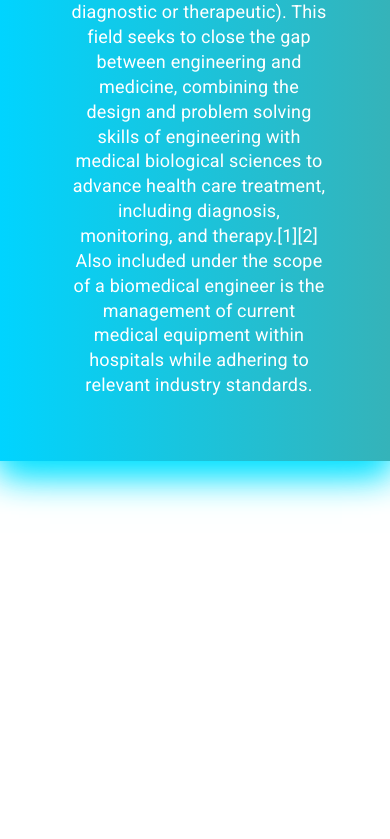
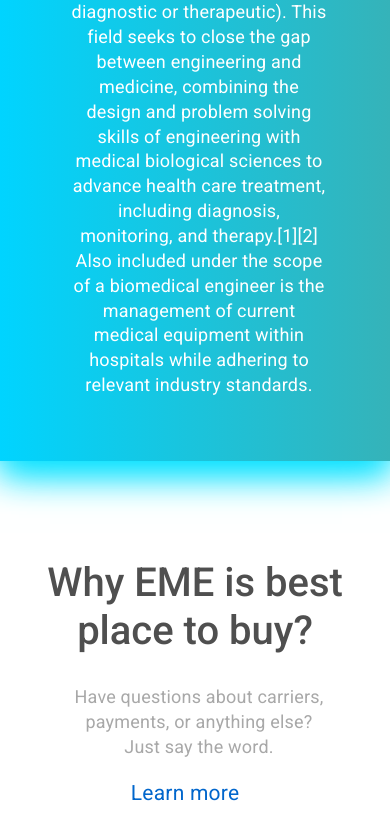
Before and after one commit to SyedMuhammedBilal/EME-REACT, a React (Create React App) app: page / in a window 390 px wide. Shown: the part 2666-3505 px from the top of the page. Before the commit the page ends 3127 px from the top, so only its background shows below. Built offline with nearby package versions, Linux system fonts and the light colour scheme.

Commit message:
Add files via upload

```diff
--- /dev/null
+++ b/src/components/Info.component.js
@@ -0,0 +1,41 @@
+import React, { Component } from 'react';
+import { Link } from 'react-router-dom';
+import Styles from './info.module.css'
+
+
+class Info extends Component {
+
+    constructor(props) {
+        super(props)
+
+        this.state = {
+             head: 'Why EME is best place to buy?',
+             head2: 'Learn more'
+        }
+    }
+
+    render() {
+
+        return(
+            <div className={Styles.container}>
+                <section className={Styles.sec}>
+                    <div>
+                        <div className={Styles.head}>
+                            <h1 className={Styles.heading} >{this.state.head}</h1>
+                            <p />
+                            <p />
+                        </div>
+                        <div className={Styles.large}>
+                            <p className={Styles.typography}>Have questions about carriers, payments, or anything else? Just say the word.</p>
+                        </div>
+                    </div>
+                    <div>
+                        <Link className={Styles.learn_more} >{this.state.head2}</Link>
+                    </div>
+                </section>
+            </div>
+        )
+    }
+}
+
+export default Info
--- /dev/null
+++ b/src/components/info.module.css
@@ -0,0 +1,87 @@
+.sec {
+    padding: 43px;
+}
+
+.container {
+    position: relative;
+    text-align: center;
+    color: white;
+    top: 150px;
+  }
+
+/*.head {
+    text-align: left;
+    margin-left: 4%;
+    padding-top: 50px;
+}*/
+
+.heading {
+    font-size: 40px;
+    text-align: center;
+    font-weight: 450;
+    color: #4f4f4f;
+}
+
+@media (max-width: 486px) {
+    .heading {
+        font-size: 40px;
+        text-align: center;
+        font-weight: 450;
+        color: #4f4f4f;
+    }
+  }
+
+.para {
+    text-align: left;
+    margin-left: 3%;
+    padding-top: 30px;
+}
+
+.typography {
+    font-size: 19px;
+    margin-bottom: 20px;
+    line-height: 1.18105;
+    font-weight: 400;
+    letter-spacing: .011em;
+    color: #a8a8a8;
+}
+
+@media (max-width: 486px) {
+    .typography {
+        font-size: 21px;
+        margin-bottom: 20px;
+        line-height: 1.38105;
+        margin-right: 20px;
+        color: #a8a8a8;
+        font-weight: 400;
+        letter-spacing: .011em;
+    }
+  }
+
+.large {
+    margin-left: auto;
+    margin-right: auto;
+    margin-top: 30px;
+    float: none;
+}
+
+.learn_more {
+    font-size: 19px;
+    margin-bottom: 20px;
+    line-height: 1.18105;
+    font-weight: 400;
+    letter-spacing: .011em;
+    color: #06c;
+}
+
+@media (max-width: 486px) {
+    .learn_more {
+        font-size: 21px;
+        margin-bottom: 20px;
+        line-height: 1.38105;
+        margin-right: 20px;
+        color: #06c;
+        font-weight: 400;
+        letter-spacing: .011em;
+    }
+  }
--- a/src/pages/home.js
+++ b/src/pages/home.js
@@ -8,6 +8,7 @@
 import HoriCard from '../components/HoriCard.component'
 import Section from '../components/Section.component'
 import SecSection from '../components/SecSection.component'
+import Info from '../components/Info.component'
 
 class Home extends Component {
 
@@ -34,6 +35,9 @@
                 <div data-aos='fade-up'>
                     <SecSection />
                 </div>
+                <div>
+                    <Info />
+                </div>
             </Fragment>
         )
     }
```
